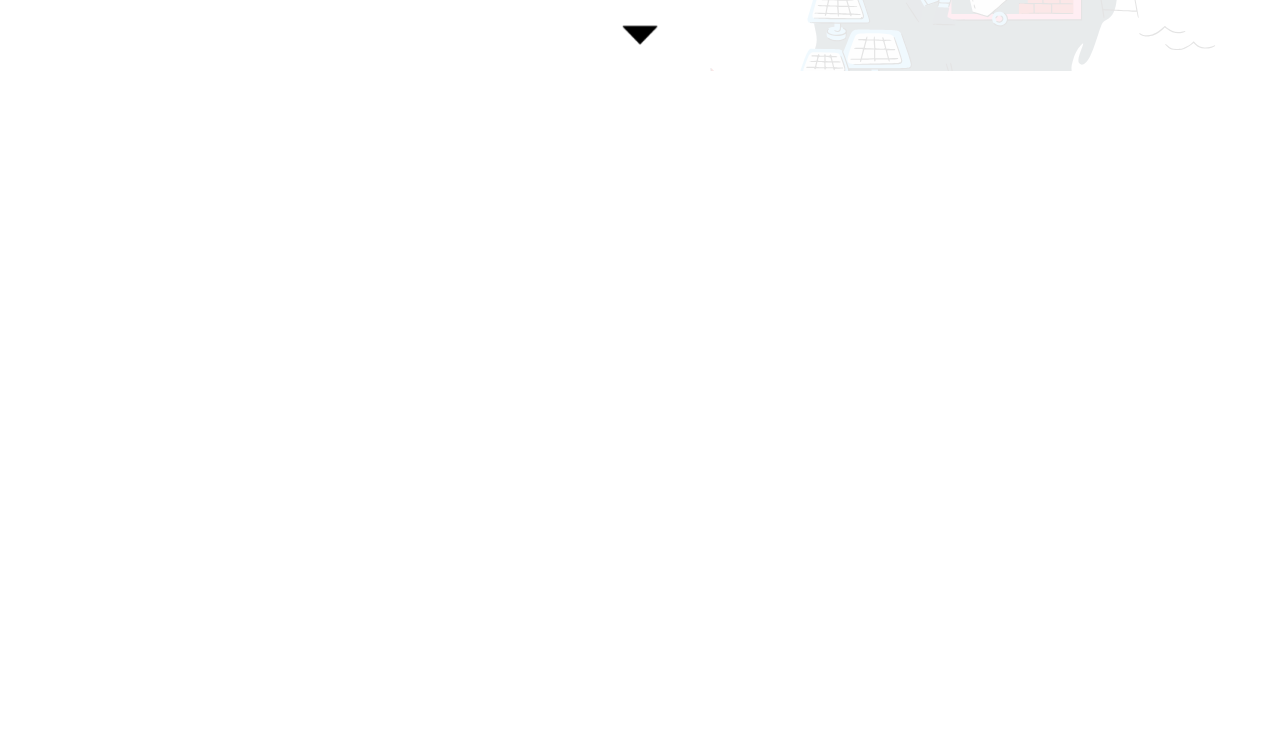
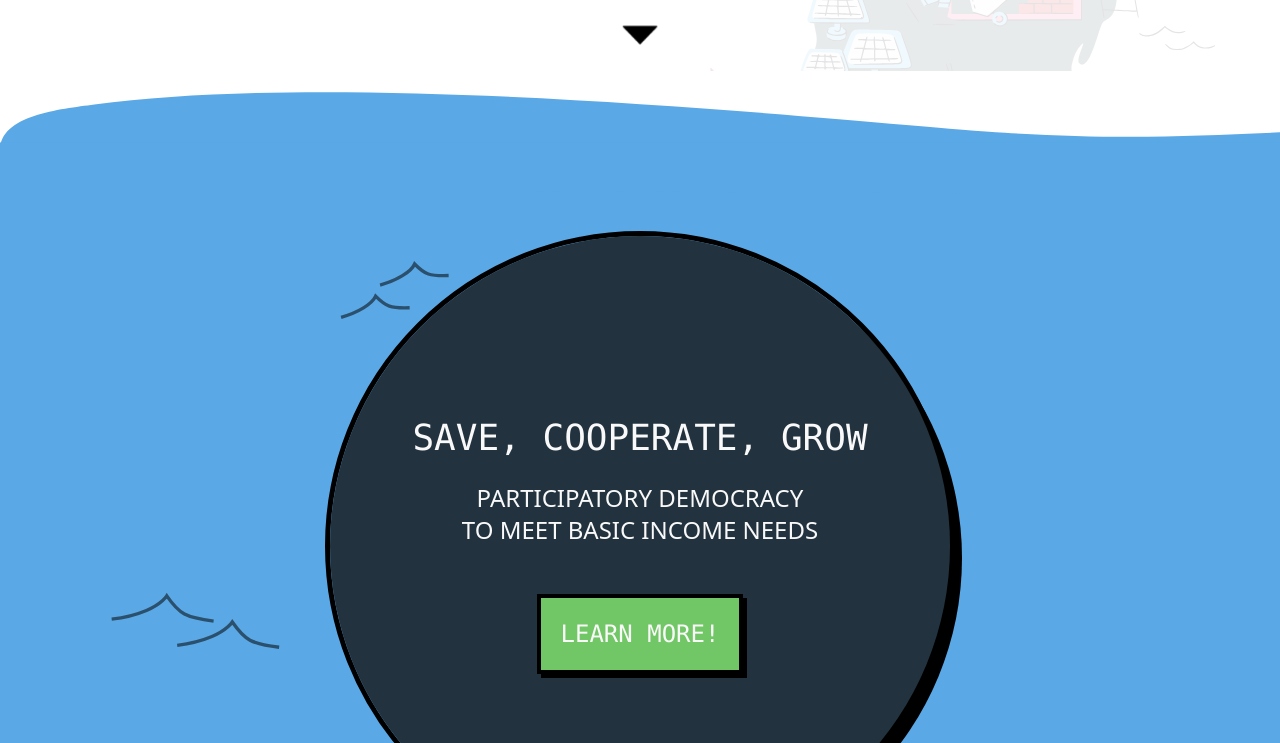
Before and after one commit to sikander-afzaal/tellus, a website: page index.html in a window 1280 px wide. Shown: the part 737-1480 px from the top of the page. Before the commit the page ends 808 px from the top, so only its background shows below. Drawn offline with Linux system fonts and the light colour scheme.

Commit message:
second done

```diff
--- a/index.html
+++ b/index.html
@@ -94,6 +94,8 @@
             </div>
           </div>
         </header>
+        <!-- hero section ------------------------- -->
+
         <div
           class="relative px-4 h-[650px] py-5 sm:py-14 lg:py-0 banner bg-hero-pattern bg-no-repeat bg-right-top"
         >
@@ -194,8 +196,49 @@
           />
         </a>
       </div>
+      <!-- hero section end ------------------------- -->
     </section>
+    <section
+      id="save"
+      class="px-4 pt-12 pb-5 lg:pt-20 pb-10 bg-learn-wave bg-cover"
+    >
+      <div
+        class="w-[340px] sm:w-[450px] xl:w-[630px] lg:w-[550px] lg:h-[550px] h-[340px] sm:h-[450px] xl:h-[630px] my-20 mx-auto relative border-[5px] border-black rounded-full"
+      >
+        <span
+          class="absolute inset-0 z-0 bg-black rounded-full translate-x-3 translate-y-3"
+        ></span>
 
+        <div
+          class="flex relative justify-center items-center w-full h-full rounded-full bg-telluscoopDark"
+        >
+          <div class="p-6 text-center text-telluscoopWhite">
+            <h3
+              class="mb-1 font-mono text-xl font-medium uppercase sm:text-2xl lg:text-3xl xl:text-4xl"
+            >
+              save, cooperate, grow
+            </h3>
+            <p
+              class="sm:mb-6 mb-4 mt-4 sm:mt-6 text-sm font-medium uppercase sm:text-xl xl:text-2xl"
+            >
+              participatory democracy <br />
+              to meet basic income needs
+            </p>
+            <div class="inline-block relative mt-3 sm:mt-6">
+              <span
+                class="absolute inset-0 z-0 bg-black translate-x-1 translate-y-1"
+              ></span>
+              <button
+                type="button"
+                class="relative z-10 px-5 py-5 font-mono font-medium uppercase border-4 border-black transition-all text-telluscoopWhite bg-telluscoopGreen hover:bg-telluscoopRed hover:-rotate-3 sm:text-2xl"
+              >
+                LEARN MORE!
+              </button>
+            </div>
+          </div>
+        </div>
+      </div>
+    </section>
     <script src="./script.js"></script>
   </body>
 </html>
--- a/tailwind.config.js
+++ b/tailwind.config.js
@@ -4,6 +4,7 @@ module.exports = {
     extend: {
       backgroundImage: {
         "hero-pattern": "url('/img/SouthAmerica.svg')",
+        "learn-wave": "url('/img/blueBG.svg')",
       },
       colors: {
         telluscoopWhite: "#F9F9F9",
```
Also changed, not shown: css/main.css, img/blueBG.svg (added).
